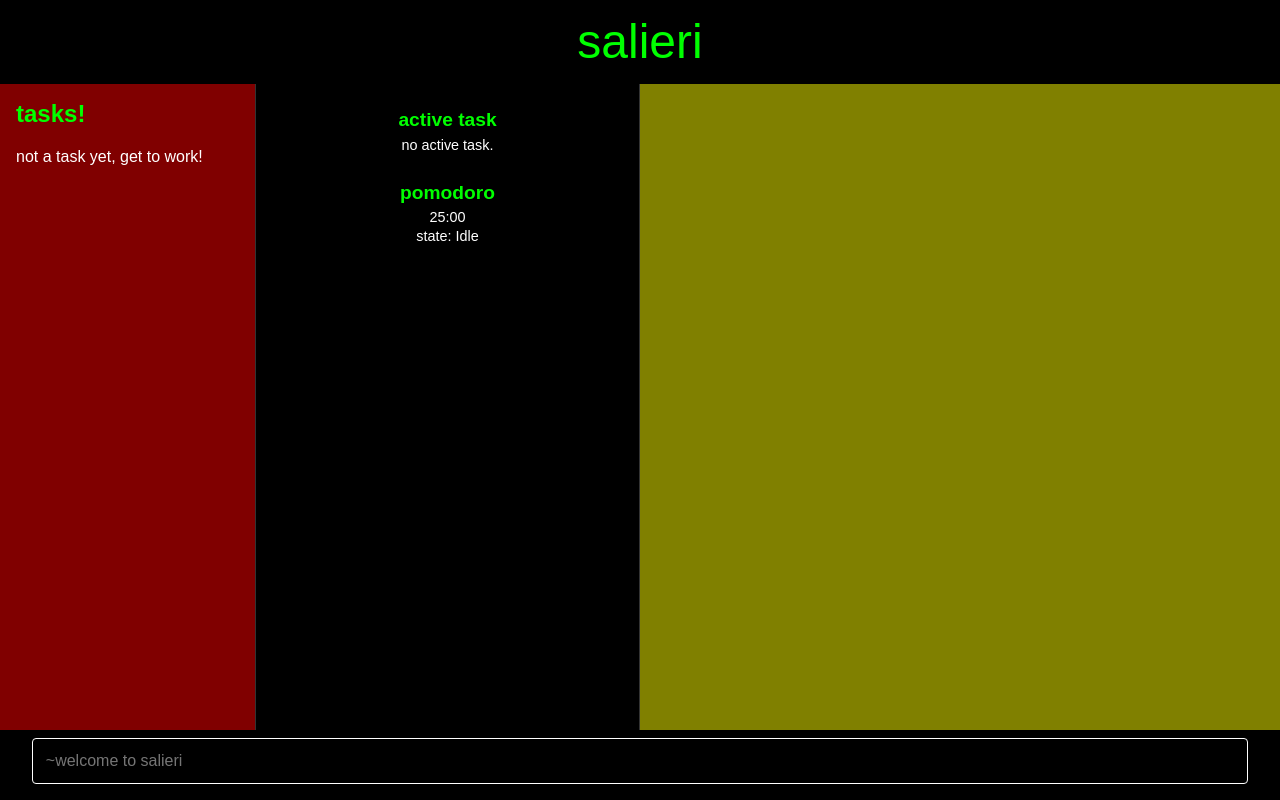
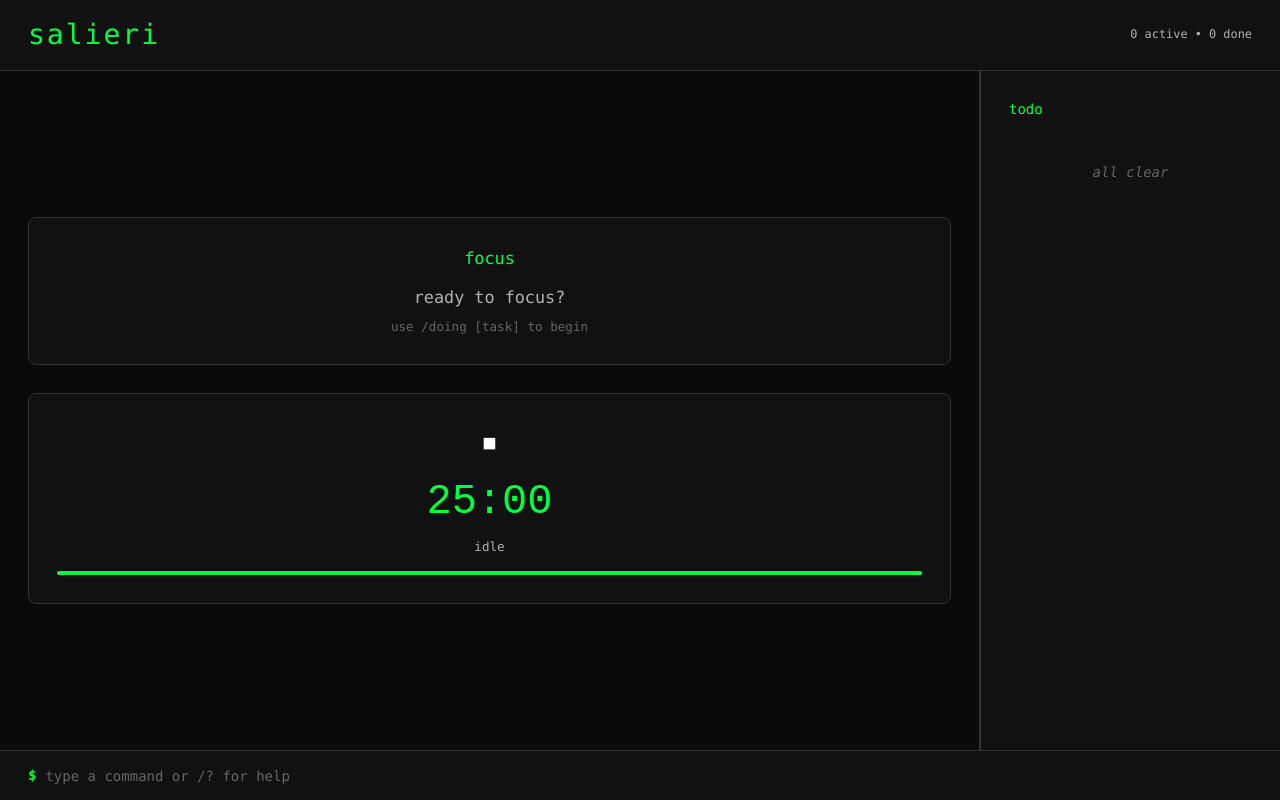
Before and after one commit to salierismuse/salieri, a SvelteKit app in the folder SALIERI/: page / in a window 1280 px wide. Built offline with nearby package versions, Linux system fonts and the light colour scheme.

Commit message:
better frontend

```diff
--- a/SALIERI/src/routes/+page.svelte
+++ b/SALIERI/src/routes/+page.svelte
@@ -24,6 +24,21 @@
   let editorDiv: HTMLDivElement;
   const showEditor = writable(false);
   let myView: EditorView | null = null;
+  let showCommands = false;
+
+  const commands = [
+    { cmd: '/todo [task]', desc: 'add new task' },
+    { cmd: '/doing [task]', desc: 'start working on task' },
+    { cmd: '/done [task]', desc: 'mark task complete' },
+    { cmd: '/break [task]', desc: 'pause current task' },
+    { cmd: '/deleteT [task]', desc: 'delete task' },
+    { cmd: '/start', desc: 'begin pomodoro' },
+    { cmd: '/pause', desc: 'pause timer' },
+    { cmd: '/resume', desc: 'resume timer' },
+    { cmd: '/stop', desc: 'stop timer' },
+    { cmd: '/code', desc: 'toggle code editor' },
+    { cmd: '/theme [dark|light|toggle]', desc: 'change theme' }
+  ];
 
   onMount(async () => {
     try {
@@ -48,15 +63,10 @@
         const timerPayload = payload as { state: 'idle' | 'running' | 'paused' | 'shortbreak' | 'longbreak'; remaining_time: number };
         timerState.set(timerPayload.state.charAt(0).toUpperCase() + timerPayload.state.slice(1) as 'Idle' | 'Running' | 'Paused' | 'ShortBreak' | 'LongBreak');
         remainingTime.set(timerPayload.remaining_time);
-
-
-
       });
 
-    toggleEditor();
-
     } catch (e) {
-      console.error('Failed to initialize:', e);
+      console.error('failed to initialize:', e);
     }
   });
 
@@ -69,10 +79,16 @@
     if (commandInput.trim() === '') return;
     const cmd = commandInput.trim();
     commandInput = '';
+    showCommands = false;
 
-    if (cmd === '/code')
-    {
+    if (cmd === '/?') {
+      showCommands = !showCommands;
+      return;
+    }
+
+    if (cmd === '/code') {
       toggleEditor();
+      return;
     }
 
     try {
@@ -88,8 +104,6 @@
     else if (cmd === '/pause') await invoke('pause_timer');
     else if (cmd === '/stop') await invoke('stop_timer');
 
-
-
     // task filter state update
     if (cmd.startsWith('/todo')) done = false;
     else if (cmd.startsWith('/completed')) done = true;
@@ -101,6 +115,8 @@
     if (event.key === 'Enter') {
       event.preventDefault();
       submitCommand();
+    } else if (event.key === 'Escape') {
+      showCommands = false;
     }
   }
 
@@ -113,27 +129,26 @@
     }
   }
 
-
   async function toggleEditor() {
     const next = !get(showEditor);
     showEditor.set(next);
 
     if (next) {
-    await tick();                // wait until <div> is in the DOM
-    mountEditor();               // now editorDiv is live
+      await tick();
+      mountEditor();
     } else {
-    myView?.destroy();           // clean up
+      myView?.destroy();
       myView = null;
     }
   }
 
   function mountEditor() {
-  if (!editorDiv) return;        // safety
+    if (!editorDiv) return;
 
-  myView?.destroy();             // nuke any previous instance
+    myView?.destroy();
 
     const state = EditorState.create({
-    doc: 'amadeus was once here',
+      doc: '// focus mode activated\n// let the code flow...\n\n',
       extensions: [basicSetup]
     });
 
@@ -146,8 +161,29 @@ function mountEditor() {
   function formatTime(totalSeconds: number): string {
     const minutes = Math.floor(totalSeconds / 60);
     const seconds = totalSeconds % 60;
-    return `${minutes}:${seconds < 10 ? '0' : ''}${seconds}`;
+    return `${minutes.toString().padStart(2, '0')}:${seconds.toString().padStart(2, '0')}`;
   }
+
+  function getTimerStateIcon(state: string): string {
+    switch (state) {
+      case 'Running': return '▶';
+      case 'Paused': return '⏸';
+      case 'ShortBreak': return '☕';
+      case 'LongBreak': return '🌙';
+      default: return '⏹';
+    }
+  }
+
+  function getTimerProgress(): number {
+    const total = $timerState === 'ShortBreak' ? 5 * 60 :
+                  $timerState === 'LongBreak' ? 15 * 60 :
+                  5 * 60; // work duration
+    return (1 - $remainingTime / total) * 100;
+  }
+
+  $: activeTask = $tasks.find(t => t.status === 'doing');
+  $: todoTasks = $tasks.filter(t => t.status === 'todo');
+  $: doneTasks = $tasks.filter(t => t.status === 'done');
 
   $: {
     if (typeof document !== 'undefined' && document.documentElement) {
@@ -167,225 +203,506 @@ function mountEditor() {
 </script>
 
 <main>
+  <header>
     <h1>salieri</h1>
-  <div class="page-content">
-    <div class="left-panel tasks-list-container">
-      <h2>tasks!</h2>
-      {#if $tasks.length > 0}
-        <ul>
-          {#each $tasks as task (task.id)}
-            <li class:doing={task.status === 'doing'}>
-              {task.title}
-            </li>
-          {/each}
-        </ul>
+    <div class="status-bar">
+      <span class="day-indicator">{$currentLogicalDay}</span>
+      <span class="task-count">{todoTasks.length} active • {doneTasks.length} done</span>
+    </div>
+  </header>
+
+  <div class="workspace">
+    <!-- Focus Zone -->
+    <section class="focus-zone">
+      <div class="active-task-card">
+        <h2>focus</h2>
+        {#if activeTask}
+          <div class="task-active">
+            <div class="task-title">{activeTask.title}</div>
+            <div class="task-timer">{Math.floor(activeTask.time_spent / 60)}m {activeTask.time_spent % 60}s</div>
+          </div>
         {:else}
-        <p>not a task yet, get to work!</p>
-      {/if}
-    </div>
-    <div class="center-panel">
-      <div class="active-task-display">
-        <h3>active task</h3>
-        <p>
-          {#if $tasks.find(t => t.status === 'doing')}
-            {#each $tasks as task (task.id)}
-              {#if task.status === 'doing'}
-                {task.title}
-              {/if}
-            {/each}
-          {:else}
-            no active task.
-          {/if}
-        </p>
-      </div>
-
-      <div class="pomodoro-timer">
-        <h3>pomodoro</h3>
-        <p>{formatTime($remainingTime)}</p>
-        <p>state: {$timerState}</p>
-      </div>
-    </div>
-    <div class="right-pane">
-      {#if $showEditor}
-      <div class="codemirror_holder" bind:this={editorDiv}>
+          <div class="task-idle">
+            <div class="prompt">ready to focus?</div>
+            <div class="hint">use /doing [task] to begin</div>
           </div>
         {/if}
       </div>
+
+      <div class="pomodoro-card">
+        <div class="timer-display">
+          <div class="timer-icon">{getTimerStateIcon($timerState)}</div>
+          <div class="timer-time">{formatTime($remainingTime)}</div>
+          <div class="timer-state">{$timerState.toLowerCase()}</div>
         </div>
-  <div class="commandline-footer">
+        <div class="timer-progress">
+          <div class="progress-bar" style="width: {getTimerProgress()}%"></div>
+        </div>
+      </div>
+    </section>
+
+    <!-- Task Panel -->
+    <section class="task-panel">
+      <div class="task-section">
+        <h3>todo</h3>
+        <div class="task-list">
+          {#each todoTasks as task (task.id)}
+            <div class="task-item" class:active={task.status === 'doing'}>
+              <div class="task-dot"></div>
+              <span class="task-text">{task.title}</span>
+            </div>
+          {/each}
+          {#if todoTasks.length === 0}
+            <div class="empty-state">all clear</div>
+          {/if}
+        </div>
+      </div>
+
+      {#if doneTasks.length > 0}
+        <div class="task-section completed">
+          <h3>completed</h3>
+          <div class="task-list">
+            {#each doneTasks.slice(0, 5) as task (task.id)}
+              <div class="task-item done">
+                <div class="task-check">✓</div>
+                <span class="task-text">{task.title}</span>
+              </div>
+            {/each}
+          </div>
+        </div>
+      {/if}
+    </section>
+
+    <!-- Editor Panel -->
+    {#if $showEditor}
+      <section class="editor-panel">
+        <div class="editor-header">
+          <span>code</span>
+          <button class="close-btn" on:click={toggleEditor}>×</button>
+        </div>
+        <div class="editor-container" bind:this={editorDiv}></div>
+      </section>
+    {/if}
+  </div>
+
+  <!-- Command Line -->
+  <footer class="command-line">
+    {#if showCommands}
+      <div class="commands-help">
+        {#each commands as cmd}
+          <div class="command-item">
+            <code>{cmd.cmd}</code>
+            <span>{cmd.desc}</span>
+          </div>
+        {/each}
+      </div>
+    {/if}
+
+    <div class="input-section">
+      <div class="prompt-symbol">$</div>
       <input
         type="text"
         bind:value={commandInput}
-      placeholder="~welcome to salieri"
+        placeholder="type a command or /? for help"
         on:keydown={handleKeydown}
+        class="command-input"
       />
+    </div>
+
     {#if commandOutput}
-      <p class="greeting-message">{commandOutput}</p>
+      <div class="output">{commandOutput}</div>
     {/if}
-  </div>
+  </footer>
 </main>
 
 <style>
   :global(html.dark) {
-    --bg: #000;
-    --fg: #fff;
-    --accent: lime;
-    --panel-border: #333;
-    --red-panel-bg: #800000;
-    --red-panel-fg: #fff;
-    --yellow-panel-bg: #808000;
-    --yellow-panel-fg: #fff;
-  }
-  :global(html.light) {
-    --bg: #fff;
-    --fg: #000;
-    --accent: red;
-    --panel-border: #ccc;
-    --red-panel-bg: #ffcccb;
-    --red-panel-fg: #000;
-    --yellow-panel-bg: #ffffcc;
-    --yellow-panel-fg: #000;
+    --bg-primary: #0a0a0a;
+    --bg-secondary: #111111;
+    --bg-tertiary: #1a1a1a;
+    --fg-primary: #ffffff;
+    --fg-secondary: #b3b3b3;
+    --fg-muted: #666666;
+    --accent: #00ff41;
+    --accent-dim: #00cc33;
+    --accent-dark: #009926;
+    --border: #333333;
+    --error: #ff4444;
+    --warning: #ffaa00;
   }
 
-  :global(html),
-  :global(body) {
+  :global(html.light) {
+    --bg-primary: #ffffff;
+    --bg-secondary: #f8f8f8;
+    --bg-tertiary: #eeeeee;
+    --fg-primary: #000000;
+    --fg-secondary: #4d4d4d;
+    --fg-muted: #999999;
+    --accent: #00aa33;
+    --accent-dim: #00cc33;
+    --accent-dark: #008822;
+    --border: #dddddd;
+    --error: #cc0000;
+    --warning: #cc8800;
+  }
+
+  :global(*) {
+    box-sizing: border-box;
+  }
+
+  :global(html), :global(body) {
     margin: 0;
     padding: 0;
-    height: 100%;
-    width: 100%;
-    background: var(--bg);
-    color: var(--fg);
-    font-family: sans-serif;
-    overflow-x: hidden;
+    height: 100vh;
+    background: var(--bg-primary);
+    color: var(--fg-primary);
+    font-family: 'SF Mono', 'Monaco', 'Consolas', 'Liberation Mono', monospace;
+    font-size: 14px;
+    line-height: 1.5;
+    overflow: hidden;
   }
 
   main {
     display: flex;
     flex-direction: column;
     height: 100vh;
-    width: 100%;
-    box-sizing: border-box;
+    background: var(--bg-primary);
   }
 
-  h1 { /* header */
+  header {
+    padding: 1rem 2rem;
+    border-bottom: 1px solid var(--border);
+    background: var(--bg-secondary);
+    display: flex;
+    justify-content: space-between;
+    align-items: center;
+  }
+
+  h1 {
+    font-size: 2rem;
+    font-weight: 200;
+    color: var(--accent);
+    margin: 0;
+    letter-spacing: 2px;
+    text-transform: lowercase;
+  }
+
+  .status-bar {
+    display: flex;
+    gap: 2rem;
+    font-size: 0.85rem;
+    color: var(--fg-secondary);
+  }
+
+  .day-indicator {
+    color: var(--accent-dim);
+    font-weight: 500;
+  }
+
+  .workspace {
+    flex: 1;
+    display: grid;
+    grid-template-columns: 1fr 300px;
+    gap: 1px;
+    background: var(--border);
+    overflow: hidden;
+  }
+
+  .workspace.with-editor {
+    grid-template-columns: 1fr 300px 1fr;
+  }
+
+  .focus-zone {
+    background: var(--bg-primary);
+    padding: 2rem;
+    display: flex;
+    flex-direction: column;
+    justify-content: center;
+    gap: 2rem;
+  }
+
+  .active-task-card, .pomodoro-card {
+    background: var(--bg-secondary);
+    border: 1px solid var(--border);
+    border-radius: 8px;
+    padding: 2rem;
+    text-align: center;
+  }
+
+  .active-task-card h2 {
+    margin: 0 0 1rem;
+    font-size: 1.2rem;
+    font-weight: 400;
     color: var(--accent);
     text-transform: lowercase;
-    font-size: 3em;
+  }
+
+  .task-active .task-title {
+    font-size: 1.5rem;
+    color: var(--fg-primary);
+    margin-bottom: 0.5rem;
+    font-weight: 300;
+  }
+
+  .task-active .task-timer {
+    color: var(--accent-dim);
+    font-size: 1rem;
+  }
+
+  .task-idle .prompt {
+    font-size: 1.2rem;
+    color: var(--fg-secondary);
+    margin-bottom: 0.5rem;
+  }
+
+  .task-idle .hint {
+    font-size: 0.9rem;
+    color: var(--fg-muted);
+  }
+
+  .timer-display {
+    margin-bottom: 1rem;
+  }
+
+  .timer-icon {
+    font-size: 2rem;
+    margin-bottom: 0.5rem;
+  }
+
+  .timer-time {
+    font-size: 3rem;
     font-weight: 200;
-    text-align: center;
-    margin: 0.3em 0;
+    color: var(--accent);
+    margin-bottom: 0.25rem;
+    font-family: 'SF Mono', monospace;
+  }
+
+  .timer-state {
+    font-size: 0.9rem;
+    color: var(--fg-secondary);
+    text-transform: lowercase;
+  }
+
+  .timer-progress {
+    height: 4px;
+    background: var(--bg-tertiary);
+    border-radius: 2px;
+    overflow: hidden;
+  }
+
+  .progress-bar {
+    height: 100%;
+    background: var(--accent);
+    transition: width 1s ease;
+  }
+
+  .task-panel {
+    background: var(--bg-secondary);
+    padding: 2rem;
+    overflow-y: auto;
+    border-left: 1px solid var(--border);
+  }
+
+  .task-section {
+    margin-bottom: 2rem;
+  }
+
+  .task-section h3 {
+    margin: 0 0 1rem;
+    font-size: 1rem;
+    font-weight: 400;
+    color: var(--accent);
+    text-transform: lowercase;
+  }
+
+  .task-list {
+    display: flex;
+    flex-direction: column;
+    gap: 0.5rem;
+  }
+
+  .task-item {
+    display: flex;
+    align-items: center;
+    gap: 0.75rem;
+    padding: 0.75rem;
+    border-radius: 4px;
+    transition: background 0.15s ease;
+  }
+
+  .task-item:hover {
+    background: var(--bg-tertiary);
+  }
+
+  .task-item.active {
+    background: color-mix(in srgb, var(--accent) 10%, transparent);
+    border: 1px solid var(--accent-dark);
+  }
+
+  .task-dot {
+    width: 6px;
+    height: 6px;
+    border-radius: 50%;
+    background: var(--fg-muted);
     flex-shrink: 0;
   }
 
-  .page-content {
-    display: flex;
-    flex-direction: row;
-    flex-grow: 1;
-    overflow-y: hidden;
-    width: 100%;
-    box-sizing: border-box;
+  .task-item.active .task-dot {
+    background: var(--accent);
+    box-shadow: 0 0 6px var(--accent);
   }
 
-  .left-panel.tasks-list-container {
-    flex-basis: 20%;
-    background-color: var(--red-panel-bg);
-    color: var(--red-panel-fg);
-    padding: 1em;
-    overflow-y: auto;
-    box-sizing: border-box;
-    border-right: 1px solid var(--panel-border);
-  }
-  .left-panel.tasks-list-container h2 {
-    margin-top: 0;
-    font-size: 1.5em;
+  .task-check {
     color: var(--accent);
-  }
-  .left-panel.tasks-list-container ul {
-    list-style: none;
-    padding: 0;
-  }
-  .left-panel.tasks-list-container li {
-    padding: 0.3em 0.1em;
-    border-bottom: 1px solid color-mix(in srgb, var(--red-panel-fg) 20%, transparent);
-  }
-  .left-panel.tasks-list-container li:last-child {
-    border-bottom: none;
+    font-weight: bold;
+    flex-shrink: 0;
   }
 
+  .task-text {
+    flex: 1;
+    font-size: 0.9rem;
+  }
 
-  .center-panel {
-    flex-basis: 30%;
-    padding: 1em;
+  .task-item.done .task-text {
+    color: var(--fg-muted);
+    text-decoration: line-through;
+  }
+
+  .empty-state {
+    color: var(--fg-muted);
+    font-style: italic;
+    text-align: center;
+    padding: 2rem 0;
+  }
+
+  .editor-panel {
+    background: var(--bg-primary);
+    border-left: 1px solid var(--border);
     display: flex;
     flex-direction: column;
-    align-items: center;
-    text-align: center;
-    overflow-y: auto;
-    box-sizing: border-box;
-    border-right: 1px solid var(--panel-border);
-  }
-  .center-panel h3 {
-    font-size: 1.2em;
-    color: var(--accent);
-    margin-top: 0.5em;
-    margin-bottom: 0.3em;
-  }
-  .active-task-display, .pomodoro-timer {
-    margin-bottom: 1em;
-  }
-  .active-task-display p, .pomodoro-timer p {
-    margin: 0.2em 0;
-    font-size: 0.9em;
   }
 
-  .right-pane {
-    flex-basis: 50%;
-    width: 50%;
-    background-color: var(--yellow-panel-bg);
-    color: var(--yellow-panel-fg);
-    padding: 1em;
-    box-sizing: border-box;
+  .editor-header {
+    padding: 1rem;
+    border-bottom: 1px solid var(--border);
+    display: flex;
+    justify-content: space-between;
+    align-items: center;
+    background: var(--bg-secondary);
+  }
+
+  .editor-header span {
+    color: var(--accent);
+    font-weight: 500;
+  }
+
+  .close-btn {
+    background: none;
+    border: none;
+    color: var(--fg-muted);
+    font-size: 1.5rem;
+    cursor: pointer;
+    padding: 0;
+    width: 24px;
+    height: 24px;
+    display: flex;
+    align-items: center;
+    justify-content: center;
+  }
+
+  .close-btn:hover {
+    color: var(--fg-primary);
+  }
+
+  .editor-container {
+    flex: 1;
+    overflow: hidden;
+  }
+
+  :global(.cm-editor) {
+    height: 100%;
+    background: var(--bg-primary) !important;
+    color: var(--fg-primary) !important;
+  }
+
+  :global(.cm-focused) {
+    outline: none !important;
+  }
+
+  .command-line {
+    background: var(--bg-secondary);
+    border-top: 1px solid var(--border);
+    padding: 1rem 2rem;
+  }
+
+  .commands-help {
+    background: var(--bg-tertiary);
+    border: 1px solid var(--border);
+    border-radius: 4px;
+    padding: 1rem;
+    margin-bottom: 1rem;
+    max-height: 200px;
     overflow-y: auto;
   }
 
-  .commandline-footer {
-    flex-shrink: 0;
-    padding: 0.5em 0;
-    width: 100%;
-    box-sizing: border-box;
+  .command-item {
+    display: flex;
+    gap: 1rem;
+    padding: 0.25rem 0;
+    font-size: 0.85rem;
   }
 
-  input[type='text'] {
-    padding: 0.8em;
-    border-radius: 4px;
-    border: 1px solid var(--fg);
-    background-color: var(--bg);
-    color: var(--fg);
-    font-size: 1em;
-    display: block;
-    margin: 0 auto 0.5em auto;
-    width: 95%;
-    box-sizing: border-box;
-  }
-  input[type='text']:focus {
-    border-color: var(--accent);
-    outline: none;
+  .command-item code {
     color: var(--accent);
-    box-shadow: 0 0 0 2px color-mix(in srgb, var(--accent) 20%, transparent);
+    background: var(--bg-secondary);
+    padding: 0.125rem 0.25rem;
+    border-radius: 2px;
+    min-width: 120px;
   }
 
-  .greeting-message {
-    text-align: center;
-    font-weight: bold;
-    font-size: 1em;
-    color: var(--accent);
-    padding: 0 0.5em 0.5em 0.5em;
-    margin:0;
+  .command-item span {
+    color: var(--fg-secondary);
   }
 
-  .doing {
+  .input-section {
+    display: flex;
+    align-items: center;
+    gap: 0.5rem;
+  }
+
+  .prompt-symbol {
+    color: var(--accent);
     font-weight: bold;
-    color: var(--accent);
+  }
 
+  .command-input {
+    flex: 1;
+    background: transparent;
+    border: none;
+    color: var(--fg-primary);
+    font-family: inherit;
+    font-size: inherit;
+    outline: none;
+  }
+
+  .command-input::placeholder {
+    color: var(--fg-muted);
+  }
+
+  .output {
+    margin-top: 0.5rem;
+    color: var(--accent-dim);
+    font-size: 0.9rem;
+  }
+
+  @media (max-width: 1200px) {
+    .workspace {
+      grid-template-columns: 1fr;
+    }
+
+    .task-panel {
+      border-left: none;
+      border-top: 1px solid var(--border);
+    }
   }
 </style>
```
Lines whose indentation alone changed are shown as unchanged.
